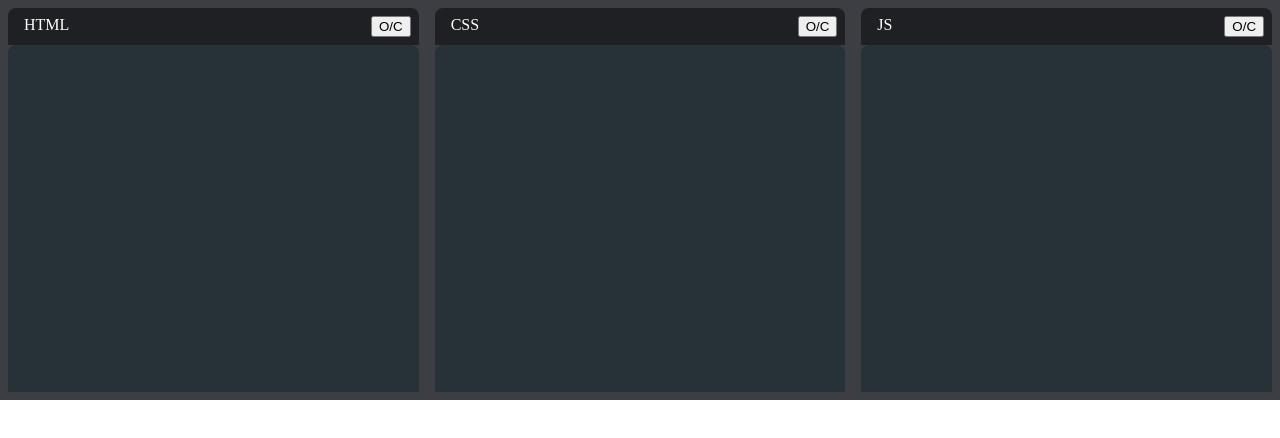
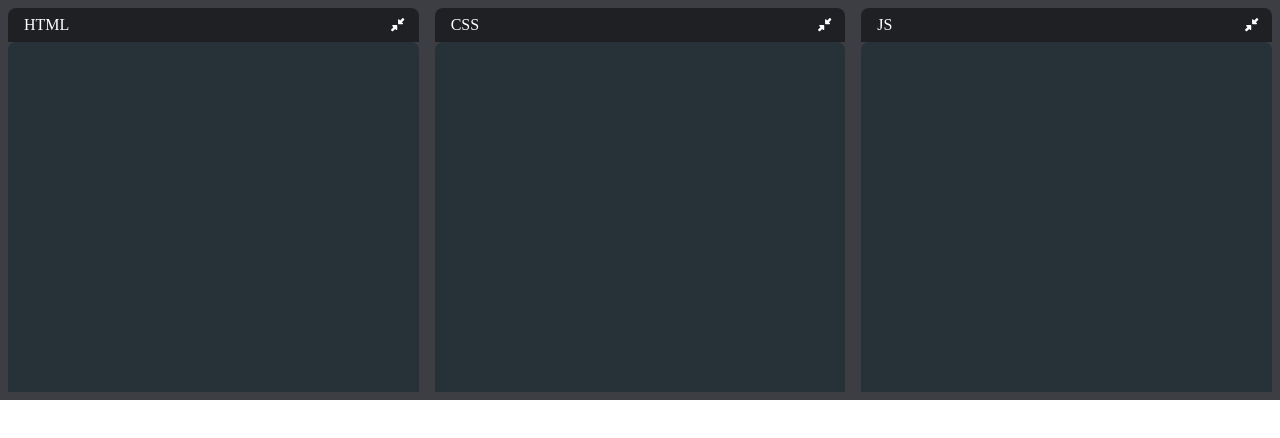
Before and after one commit to Evin-Ngoa/codepen-clone, a React (Create React App) app: page / in a window 1280 px wide. Shown: the top 438 px of the page. Built offline with nearby package versions, Linux system fonts and the light colour scheme.

Commit message:
fontawesome usage in collapse button on editor

```diff
--- a/package.json
+++ b/package.json
@@ -3,6 +3,9 @@
   "version": "0.1.0",
   "private": true,
   "dependencies": {
+    "@fortawesome/fontawesome-svg-core": "^6.1.1",
+    "@fortawesome/free-solid-svg-icons": "^6.1.1",
+    "@fortawesome/react-fontawesome": "^0.1.18",
     "@testing-library/jest-dom": "^5.16.4",
     "@testing-library/react": "^13.2.0",
     "@testing-library/user-event": "^13.5.0",
--- a/src/components/Editor.js
+++ b/src/components/Editor.js
@@ -1,23 +1,32 @@
-import React from "react";
+import React, { useState } from "react";
 import "codemirror/lib/codemirror.css";
 import "codemirror/theme/material.css";
 import "codemirror/mode/xml/xml";
 import "codemirror/mode/javascript/javascript";
 import "codemirror/mode/css/css";
 import { Controlled as ControlledEditor } from "react-codemirror2";
+import { FontAwesomeIcon } from "@fortawesome/react-fontawesome";
+import { faCompressAlt, faExpandAlt } from "@fortawesome/free-solid-svg-icons";
 
-const Editor = ( props ) => {
+const Editor = (props) => {
   const { renderName, onChange, value, language } = props;
+  const [openEditor, setOpenEditor] = useState(true);
 
   const handleChange = (editor, data, value) => {
-    onChange(value)
-  }
+    onChange(value);
+  };
 
   return (
-    <div className="editor-wrapper">
+    <div className={`editor-wrapper ${openEditor ? "" : "collapse"}`}>
       <div className="title">
         {renderName}
-        <button>O/C</button>
+        <button
+          type="button"
+          className="resize-btn"
+          onClick={() => setOpenEditor((prevOpenEditor) => !prevOpenEditor)}
+        >
+          <FontAwesomeIcon icon={openEditor ? faCompressAlt : faExpandAlt} />
+        </button>
       </div>
       <ControlledEditor
         onBeforeChange={handleChange}
@@ -27,7 +36,7 @@ const Editor = ( props ) => {
           lineWrapping: true,
           lint: true,
           mode: language,
-          theme: 'material',
+          theme: "material",
         }}
       />
     </div>
--- a/src/index.css
+++ b/src/index.css
@@ -20,6 +20,23 @@ body {
   background-color: hsl(225, 6%, 25%);
 }
 
+.editor-wrapper.collapse {
+  flex-grow: 0;
+}
+
+.editor-wrapper.collapse .CodeMirror-scroll {
+  position: absolute;
+  overflow: hidden !important;
+}
+
+.resize-btn{
+  margin-left: .5rem;
+  background: none;
+  border: none;
+  color: white;
+  cursor: pointer;
+}
+
 .title {
   display: flex;
   justify-content: space-between;
```
Also changed, not shown: 1 other file (tests, documents, lock files or other folders).
